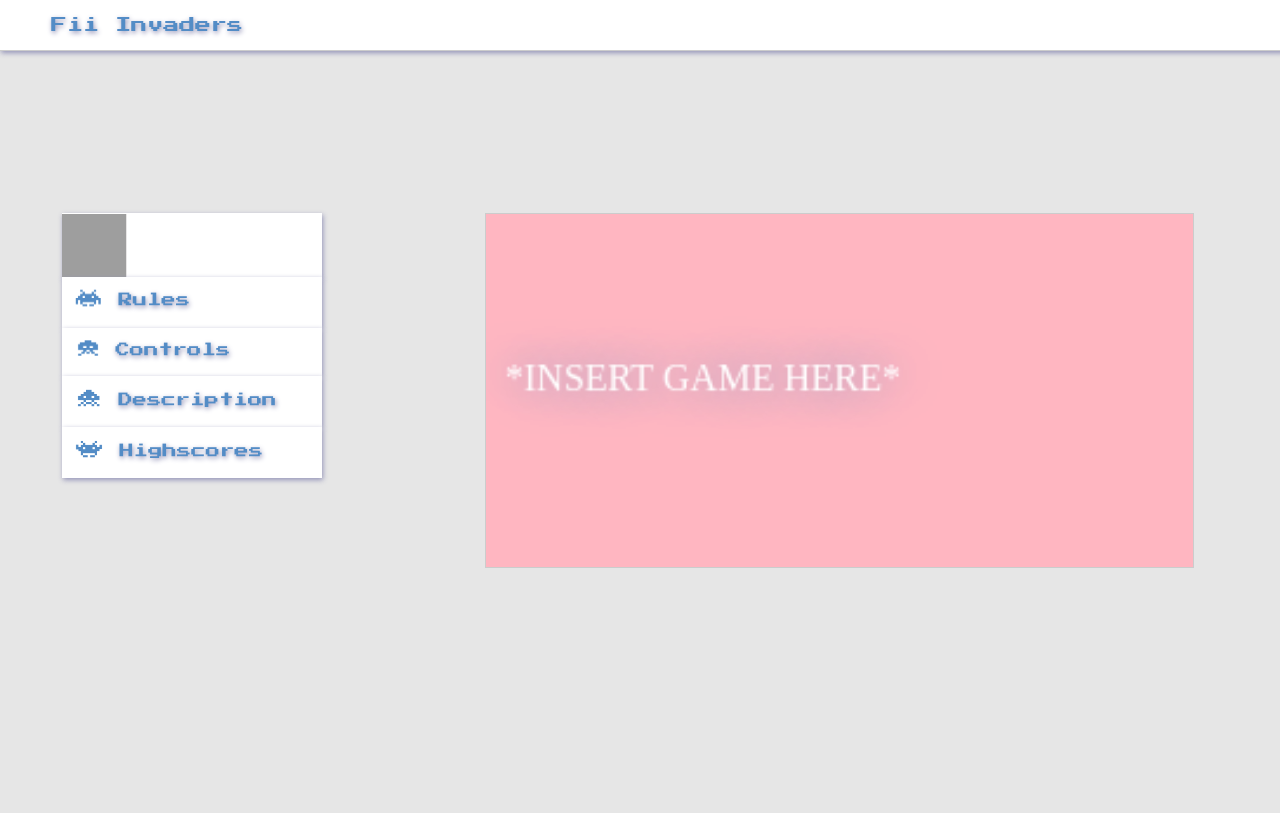
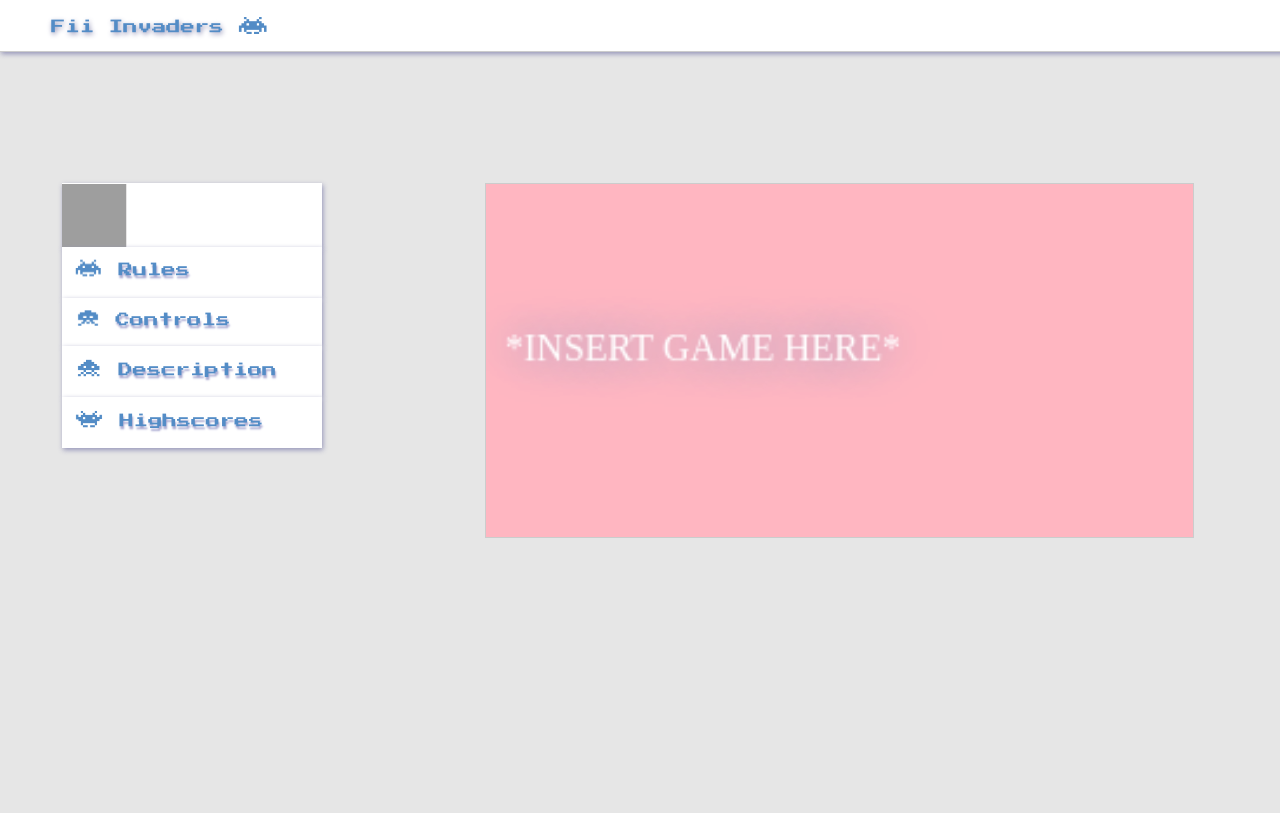
Before and after one commit to andreiarhip10/FII-Invaders, a PHP site: page /index_updated.html in a window 1280 px wide. Run offline with PHP 8.4, Linux system fonts and the light colour scheme; grey boxes are pictures that could not be loaded.

Commit message:
added animation

```diff
--- a/css/index-style_updated.css
+++ b/css/index-style_updated.css
@@ -8,9 +8,11 @@ html,body{
     margin:0px;
 }
 
+
+
 .navbar{
     width: 100%;
-    font-size: 16px;
+    font-size: 0.8em;
     font-family: 'Press Start 2P', cursive;
     text-align: left;
     color:#538cc6;
@@ -20,6 +22,17 @@ html,body{
     background-color: #ffffff;
     box-shadow: 1px 2px 5px #9494b8;
     text-shadow: 1px 2px 5px #9494b8;
+
+}
+
+#alien{
+    display:inline-block;
+    position:relative;
+    width:26px;
+    height:16px;
+    overflow:hidden;
+
+
 }
 
 .container{
@@ -28,7 +41,7 @@ html,body{
     padding-top:1%;
     overflow: hidden;
     background-color:#e6e6e6;
-    text-shadow: 1px 2px 5px #9494b8;
+
 
 
 
@@ -52,7 +65,7 @@ html,body{
     width: 60%;
     display:block;
     margin:auto;
-    min-width:220px;
+    min-width:230px;
     margin-top: 150px;
     height:50%;
     position:relative;
@@ -60,6 +73,7 @@ html,body{
     background-color: #e6e6e6;
     max-width:200px;
     /*box-shadow: 2px 2px 5px #9494b8;*/
+
 
 }
 .menu{
@@ -84,7 +98,6 @@ html,body{
     margin-top:-1px;
     margin-bottom:-1px;
     margin-left:0px;
-
     position:absolute;
 
 }
@@ -100,6 +113,8 @@ html,body{
     margin:0px;
     text-decoration: none;
     box-shadow: 1px 2px 5px #9494b8;
+    /*text-shadow: 1px 2px 5px #9494b8;*/
+    text-shadow: 1px 3px 2px #a9a9d1;
 
 }
 
@@ -112,7 +127,7 @@ html,body{
 }
 
 #controls,#rules{
-    margin-top:5%;
+    margin-top:7%;
     color:rgb(83, 140, 198);
     background-color:white;
     padding:5%;
@@ -274,15 +289,19 @@ li.highscores:hover:before{
 
   @media only screen and (min-width: 1000px){
 
+    #alien{
+        width:30px;
+        height:17px;
+    }
     .sidebar{
-        margin-top:200px;
+        margin-top:170px;
         height:50%;
     }
     canvas{
-        margin-top:200px;
+        margin-top:170px;
     }
 
-    .sidebar-link,.fii-invaders{
+    .sidebar-link,.fii-invaders,.navbar{
         font-size:0.9em;
     }
     .sidebar{
@@ -301,7 +320,7 @@ li.highscores:hover:before{
 }
 
 @media screen and (min-width: 1800px) {
-    .sidebar-link,.fii-invaders{
+    .sidebar-link,.fii-invaders,.navbar{
         font-size:1em;
     }
 
@@ -369,7 +388,7 @@ li.highscores:hover:before{
 }
 
 .popup h2 {
-  margin-top: 0;
+  margin-top: 50px;
   color: #fff;
   font-family: 'Press Start 2P';
 }
@@ -389,9 +408,10 @@ li.highscores:hover:before{
 .popup .content {
   max-height: 30%;
   overflow: auto;
+  margin-top:50px;
   text-align:left;
-  line-height:20px;
-  font-size:10px;
+  line-height:30px;
+  font-size:14px;
   color: rgb( 255, 255, 255);
   font-family: 'Press Start 2P'
 }
--- a/index_updated.html
+++ b/index_updated.html
@@ -6,14 +6,17 @@
             <link href="https://fonts.googleapis.com/icon?family=Material+Icons"
             rel="stylesheet">
             <script src="js/dropdown.js"></script>
-
+            <script src="js/move_alien.js"></script>
             <meta name="viewport" content="width=device-width, initial-scale=1.0">
     </head>
 
     <body>
-        <div class="navbar">Fii Invaders</div>
+        <div class="navbar">Fii Invaders
+            <img id="alien" src="images/for_navbar.png" onclick="move('alien','navbar')"></div>
+
         <div class="container">
         <div class="col1">
+
             <div class="sidebar">
 
                 <div class="menu"><img class="title" src="http://moziru.com/images/space-invaders-clipart-4.png"></div>
@@ -43,7 +46,7 @@
                             <div id="controls">
                                     ◄ - move left
                                     <br>
-                                    ► - move right
+                                    &#8658 - move right
                                     <br>
                                     SPACE - fire
                                     <br>
@@ -61,10 +64,12 @@
                             </div>
                             </div>
                     </ul>
+
             </div>
  </div>
 
         <div class="col2">
+
             <div class="canvasContainer"><canvas id="my-canvas">
             </canvas>
             <script>
--- /dev/null
+++ b/js/move_alien.js
@@ -0,0 +1,31 @@
+function move(id1,id2) {
+  var elem = document.getElementById(id1);
+  var width=getComputedStyle(elem).getPropertyValue("width");
+  var margin=getComputedStyle(elem).getPropertyValue("margin-right");
+  var width = window.innerWidth;
+  var pos = 0;
+  var id = setInterval(frame, 0.1);
+
+  console.log(pos);
+  function frame() {
+    if (pos == width-400) {
+
+		elem.style.transition='1s';
+		elem.style.opacity='0';
+		pos=0;
+		setTimeout(function() {
+			elem.style.transition='1s';
+			elem.style.opacity='1';
+			clearInterval(id);
+			}, 100);
+
+
+    }
+	 else {
+      pos++;
+      elem.style.left = pos + 'px';
+    }
+  }
+
+
+}
```
Also changed, not shown: images/for_navbar.png (added).
